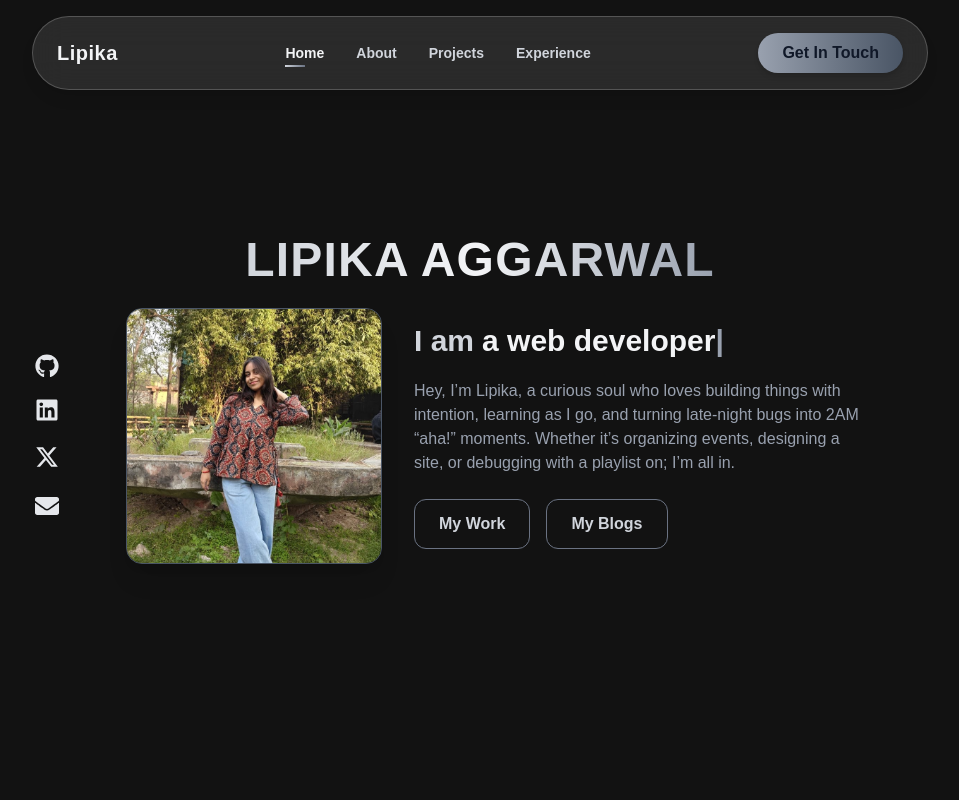
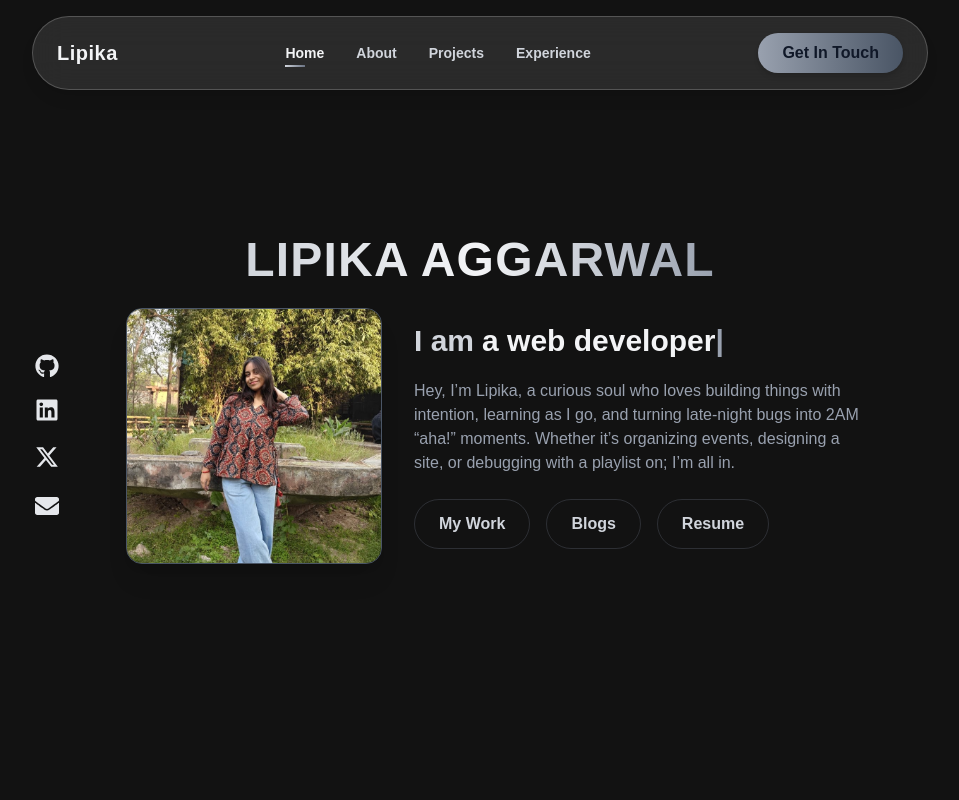
Before and after one commit to LipikaAggarwal/portfolio-lipika, a Next.js app: page / in a window 1280 px wide. Shown: the top 800 px of the page, without its empty margins (160-1119 px from the left). Built offline with nearby package versions, Linux system fonts and the light colour scheme.

Commit message:
Update Home.jsx

```diff
--- a/src/components/Home.jsx
+++ b/src/components/Home.jsx
@@ -152,20 +152,29 @@ const About = () => {
             >
               <a
                 href="#projects"
-                className="inline-block px-6 py-3 rounded-xl font-semibold
-                           border border-gray-500 text-gray-300
-                           hover:bg-gray-200 hover:text-gray-900 transition"
+                className="inline-block px-6 py-3 rounded-full font-semibold
+                           border border-gray-500/30 text-gray-300
+                           hover:border-gray-300/50 transition-colors duration-300"
               >
                 My Work
               </a>
               <a
                 href="https://blog.lipika.dev"
                 target="_blank"
-                className="inline-block ml-4 px-6 py-3 rounded-xl font-semibold
-                           border border-gray-500 text-gray-300
-                           hover:bg-gray-200 hover:text-gray-900 transition"
+                className="inline-block ml-4 px-6 py-3 rounded-full font-semibold
+                           border border-gray-500/30 text-gray-300
+                           hover:border-gray-300/50 transition-colors duration-300"
               >
-                My Blogs
+                Blogs
+              </a>
+              <a
+                href="https://lipika.dev/resume"
+                target="_blank"
+                className="inline-block ml-4 px-6 py-3 rounded-full font-semibold
+                           border border-gray-500/30 text-gray-300
+                           hover:border-gray-300/50 transition-colors duration-300"
+              >
+                Resume
               </a>
             </motion.div>
           </div>
```
